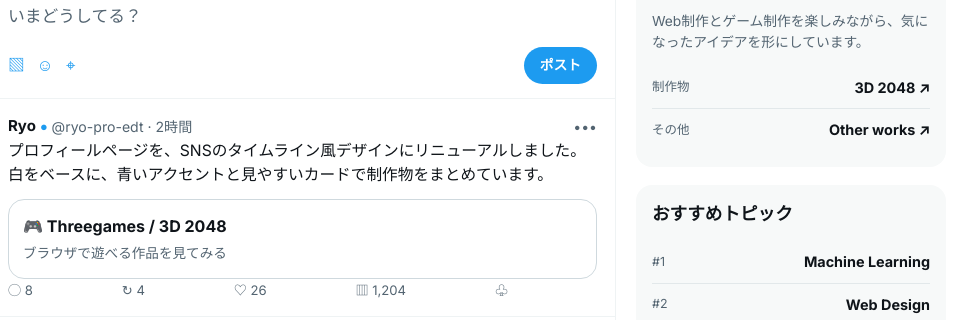
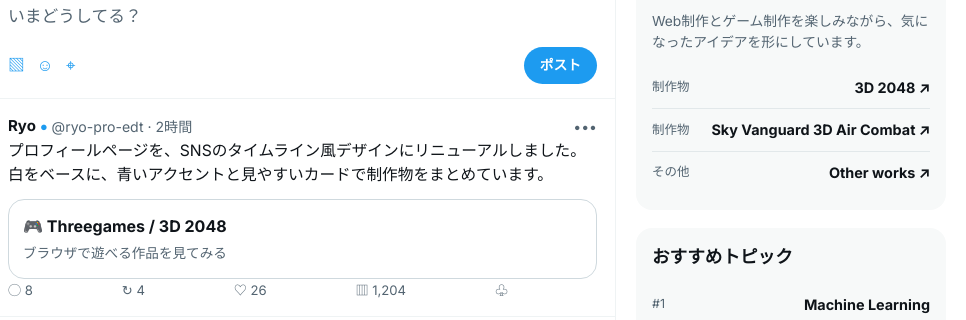
Before and after one commit to Ryo-pro-edt/my-website-1, a plain HTML site: page index.html in a window 1280 px wide. Shown: the part 121-441 px from the top of the page, 314-1280 px from the left. Drawn offline with Linux system fonts and the light colour scheme.

Commit message:
Add Sky Vanguard game link

```diff
--- a/index.html
+++ b/index.html
@@ -202,6 +202,7 @@
                 <h2>プロフィール</h2>
                 <p>Web制作とゲーム制作を楽しみながら、気になったアイデアを形にしています。</p>
                 <a class="rail-link" href="threegames/3d_2048.html"><span>制作物</span>3D 2048 ↗</a>
+                <a class="rail-link" href="threegames/sky_vanguard_3d_air_combat.html"><span>制作物</span>Sky Vanguard 3D Air Combat ↗</a>
                 <a class="rail-link" href="other/index.html"><span>その他</span>Other works ↗</a>
             </section>
             <section class="rail-card" id="notifications">
```
